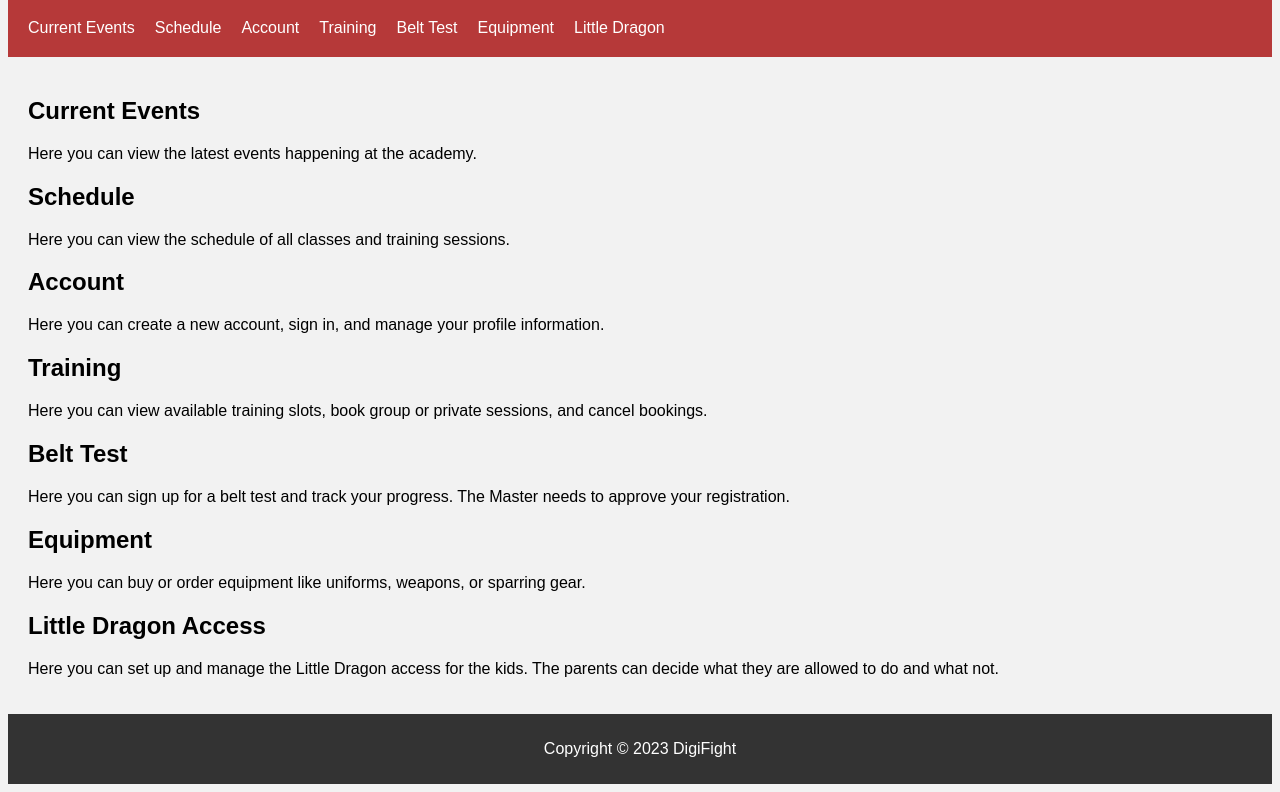
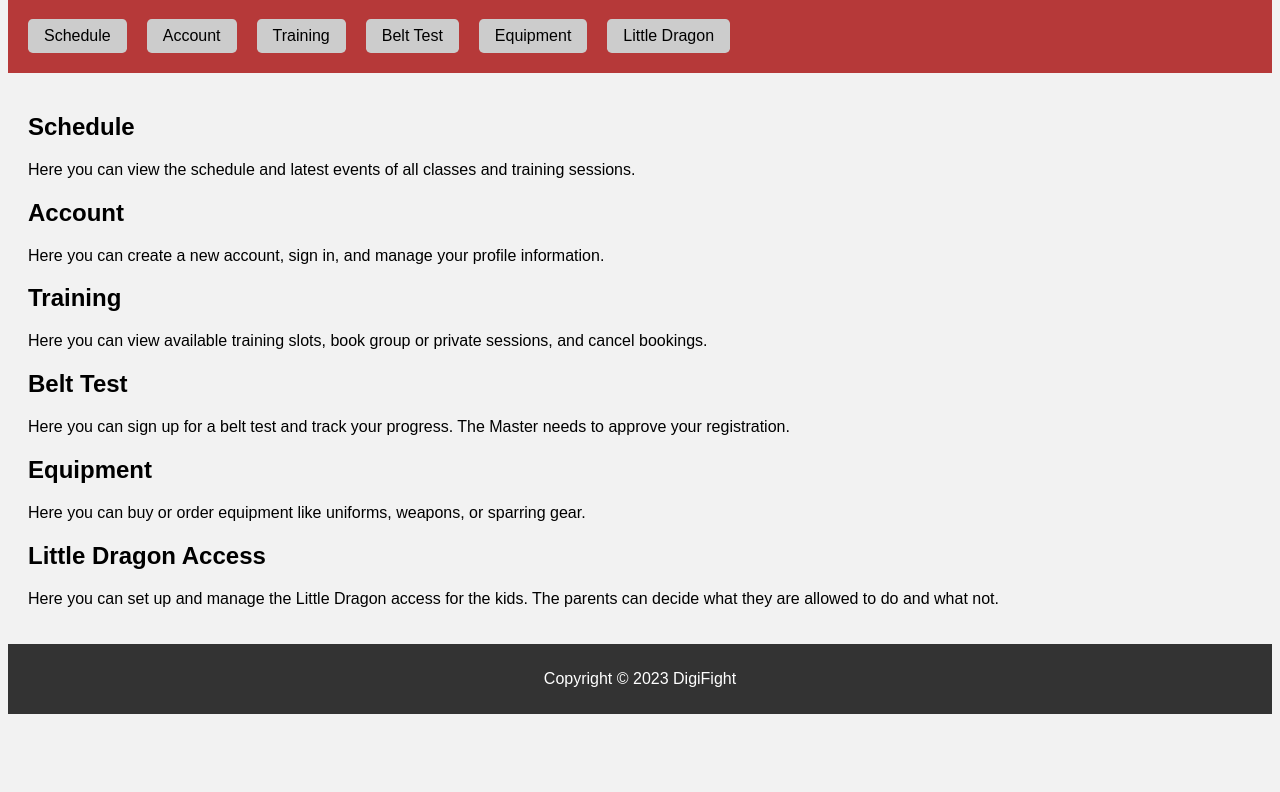
Before and after one commit to fruitsamurai-png/UXUI-Website, a plain HTML site: page Main/index.html in a window 1280 px wide. Shown: the part 89-881 px from the top of the page. After the commit the page ends 811 px from the top, so only its background shows below. Drawn offline with Linux system fonts and the light colour scheme.

Commit message:
continue later....

```diff
--- /dev/null
+++ b/Main/Scripts/button.js
@@ -0,0 +1,8 @@
+// Get the button element by its id
+const myButton = document.getElementById('schedule');
+
+// Add a click event listener to the button
+myButton.addEventListener('click', function() {
+  // Navigate to another page
+  console.log("hello");
+});
--- a/index.html
+++ b/Main/index.html
@@ -7,27 +7,23 @@
   </head>
   <body>
     <header>
-      <nav>
+      <nav id="mainnav">
         <h1>DigiFight</h1>
         <ul>
-            <li><a href="#current-events">Current Events</a></li>
-            <li><a href="#schedule">Schedule</a></li>
-            <li><a href="#account">Account</a></li>
-            <li><a href="#training">Training</a></li>
-            <li><a href="#belt-test">Belt Test</a></li>
-            <li><a href="#equipment">Equipment</a></li>
-            <li><a href="#little-dragon">Little Dragon</a></li>
+          <li id="schedule"><a href="#schedule-event" class="button">Schedule</a></li>
+          <li id="account"><a href="#account" class="button">Account</a></li>
+          <li id="training"><a href="#training" class="button">Training</a></li>
+          <li id="belt"><a href="#belt-test" class="button">Belt Test</a></li>
+          <li id="equipment"><a href="#equipment" class="button">Equipment</a></li>
+          <li id="little-dragon"><a href="#little-dragon" class="button">Little Dragon</a></li>
         </ul>
       </nav>
+      <script src="./Scripts/button.js"></script>
     </header>
     <main>
-        <section id="current-events">
-            <h2>Current Events</h2>
-            <p>Here you can view the latest events happening at the academy.</p>
-          </section>
-          <section id="schedule">
+          <section id="schedule-event">
             <h2>Schedule</h2>
-            <p>Here you can view the schedule of all classes and training sessions.</p>
+            <p>Here you can view the schedule and latest events of all classes and training sessions.</p>
           </section>
           <section id="account">
             <h2>Account</h2>
--- a/style.css
+++ b/Main/style.css
@@ -41,3 +41,15 @@ body {
     padding: 10px;
     text-align: center;
   }
+  .button {
+    display: inline-block;
+    padding: 0.5em 1em;
+    background-color: #ccc;
+    color: #000000;
+    text-decoration: none;
+    border-radius: 0.3em;
+  }
+
+  .button:hover {
+    background-color: #999;
+  }
```
